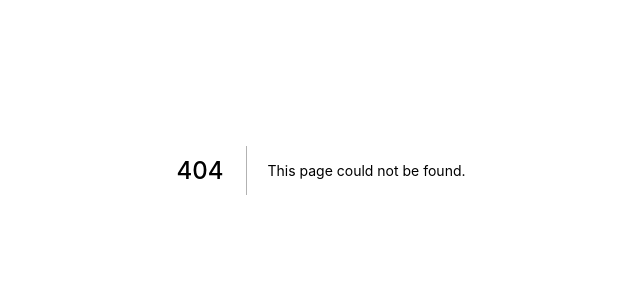
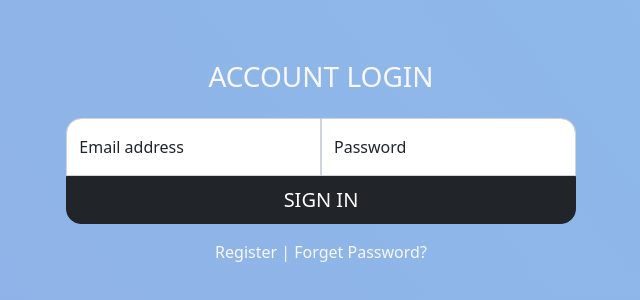
Before and after one commit to omenology/keranjang, a Next.js app in the folder src/app/cart/: page /login in a window 1280 px wide. Before the commit this address had no page. Shown: the part 230-530 px from the top of the page, without its empty margins (319-959 px from the left). Built offline with nearby package versions, Linux system fonts and the light colour scheme.

Commit message:
login pages

```diff
--- a/src/app/cart/package.json
+++ b/src/app/cart/package.json
@@ -8,8 +8,11 @@
     "start": "next start"
   },
   "dependencies": {
+    "@fortawesome/fontawesome-free": "^5.15.4",
+    "bootstrap": "^5.1.0",
     "next": "11.0.1",
     "react": "17.0.2",
+    "react-bootstrap": "^2.0.0-beta.6",
     "react-dom": "17.0.2"
   },
   "devDependencies": {
--- a/src/app/cart/pages/_app.tsx
+++ b/src/app/cart/pages/_app.tsx
@@ -1,4 +1,5 @@
-import '../styles/globals.css'
+import 'bootstrap/dist/css/bootstrap.min.css';
+import '@fortawesome/fontawesome-free/css/all.min.css'
 
 function MyApp({ Component, pageProps }) {
   return <Component {...pageProps} />
--- /dev/null
+++ b/src/app/cart/pages/login.tsx
@@ -0,0 +1,46 @@
+import React from "react";
+import { FloatingLabel, Button } from "react-bootstrap";
+
+import css from "../styles/login.module.css";
+
+const Login = (props) => {
+  return (
+    <div className={`${css.bgContainer} container-fluid`}>
+      <div className="row justify-content-md-center d-flex align-items-center" style={{ height: "100vh" }}>
+        <div className="col-md-5">
+          <div className={`${css.bgCard} card`} style={{ border: 0 }}>
+            <h3 className="text-center mb-4" style={{ color: "ghostwhite" }}>
+              ACCOUNT LOGIN
+            </h3>
+            <form>
+              <div className="d-inline-flex" style={{ width: "100%" }}>
+                <FloatingLabel label="Email address" className={`${css.label} flex-grow-1`}>
+                  <input placeholder="name@example.com" type="email" className={`${css.ifocus} form-control`} style={{ borderRadius: "15px 0 0 0" }} />
+                </FloatingLabel>
+                <FloatingLabel label="Password" className={`${css.label} flex-grow-1`}>
+                  <input type="password" className={`${css.ifocus} form-control`} placeholder="lala" style={{ borderRadius: "0 15px 0 0" }} />
+                </FloatingLabel>
+              </div>
+              <div className="d-grid gap-2">
+                <Button type="submit" size="lg" variant="dark" style={{ borderRadius: "0 0 15px 15px" }}>
+                  SIGN IN
+                </Button>
+              </div>
+            </form>
+            <p className="text-center mt-3" style={{ color: "ghostwhite" }}>
+              <span onClick={() => console.log("register")} style={{ cursor: "pointer" }}>
+                Register
+              </span>{" "}
+              |{" "}
+              <span onClick={() => console.log("forget")} style={{ cursor: "pointer" }}>
+                Forget Password?
+              </span>
+            </p>
+          </div>
+        </div>
+      </div>
+    </div>
+  );
+};
+
+export default Login;
--- a/src/app/cart/styles/globals.css
+++ /dev/null
@@ -1,16 +0,0 @@
-html,
-body {
-  padding: 0;
-  margin: 0;
-  font-family: -apple-system, BlinkMacSystemFont, Segoe UI, Roboto, Oxygen,
-    Ubuntu, Cantarell, Fira Sans, Droid Sans, Helvetica Neue, sans-serif;
-}
-
-a {
-  color: inherit;
-  text-decoration: none;
-}
-
-* {
-  box-sizing: border-box;
-}
--- /dev/null
+++ b/src/app/cart/styles/login.module.css
@@ -0,0 +1,66 @@
+.ifocus:focus {
+  box-shadow: none;
+}
+
+.bgContainer {
+  background: linear-gradient(232deg, #8bc6ec, #9599e2);
+  background-size: 400% 400%;
+
+  -webkit-animation: AnimationName 17s ease infinite;
+  -moz-animation: AnimationName 17s ease infinite;
+  -o-animation: AnimationName 17s ease infinite;
+  animation: AnimationName 17s ease infinite;
+}
+
+@-webkit-keyframes AnimationName {
+  0% {
+    background-position: 0% 15%;
+  }
+  50% {
+    background-position: 100% 86%;
+  }
+  100% {
+    background-position: 0% 15%;
+  }
+}
+@-moz-keyframes AnimationName {
+  0% {
+    background-position: 0% 15%;
+  }
+  50% {
+    background-position: 100% 86%;
+  }
+  100% {
+    background-position: 0% 15%;
+  }
+}
+@-o-keyframes AnimationName {
+  0% {
+    background-position: 0% 15%;
+  }
+  50% {
+    background-position: 100% 86%;
+  }
+  100% {
+    background-position: 0% 15%;
+  }
+}
+@keyframes AnimationName {
+  0% {
+    background-position: 0% 15%;
+  }
+  50% {
+    background-position: 100% 86%;
+  }
+  100% {
+    background-position: 0% 15%;
+  }
+}
+
+.bgCard {
+  background-color: #ffffff00;
+}
+
+.label > label {
+  font-weight: 500;
+}
```
Also changed, not shown: src/app/cart/styles/Home.module.css (deleted, +0 -121 lines), 2 other files (tests, documents, lock files or other folders).
